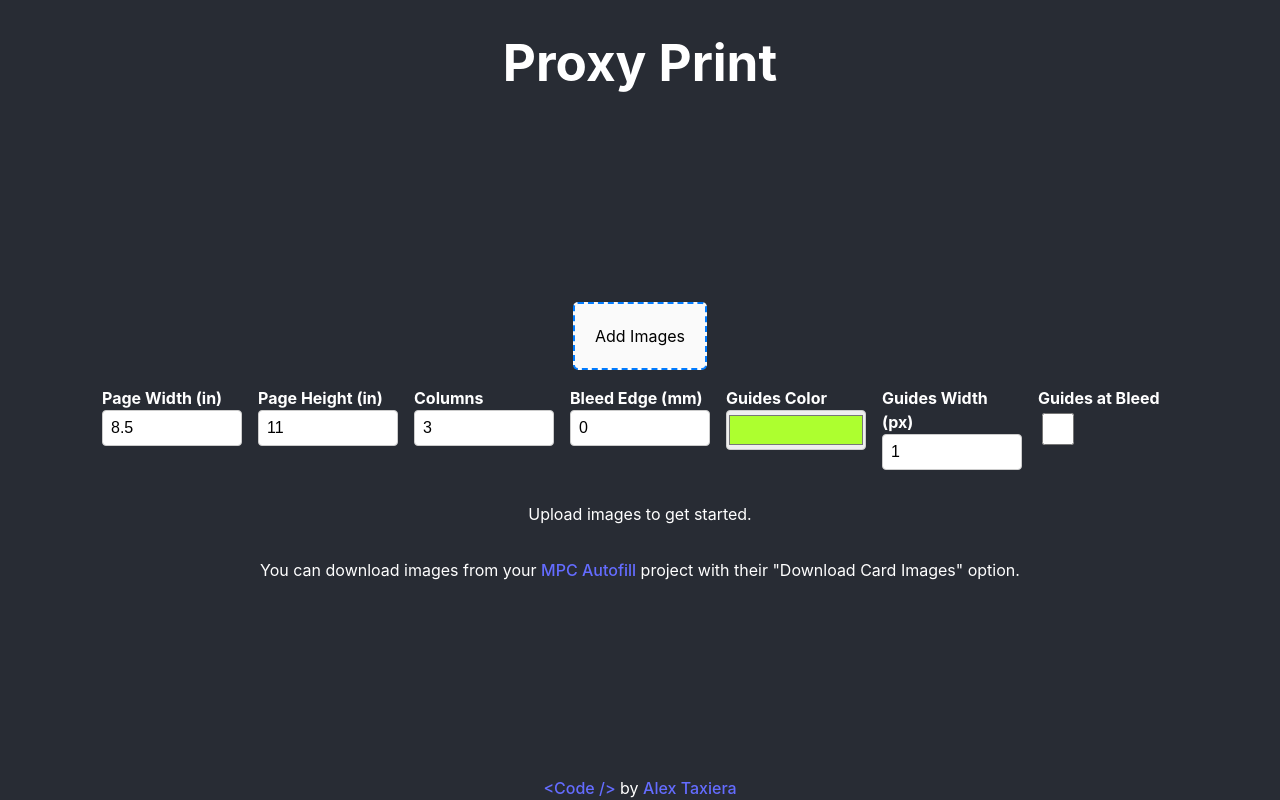
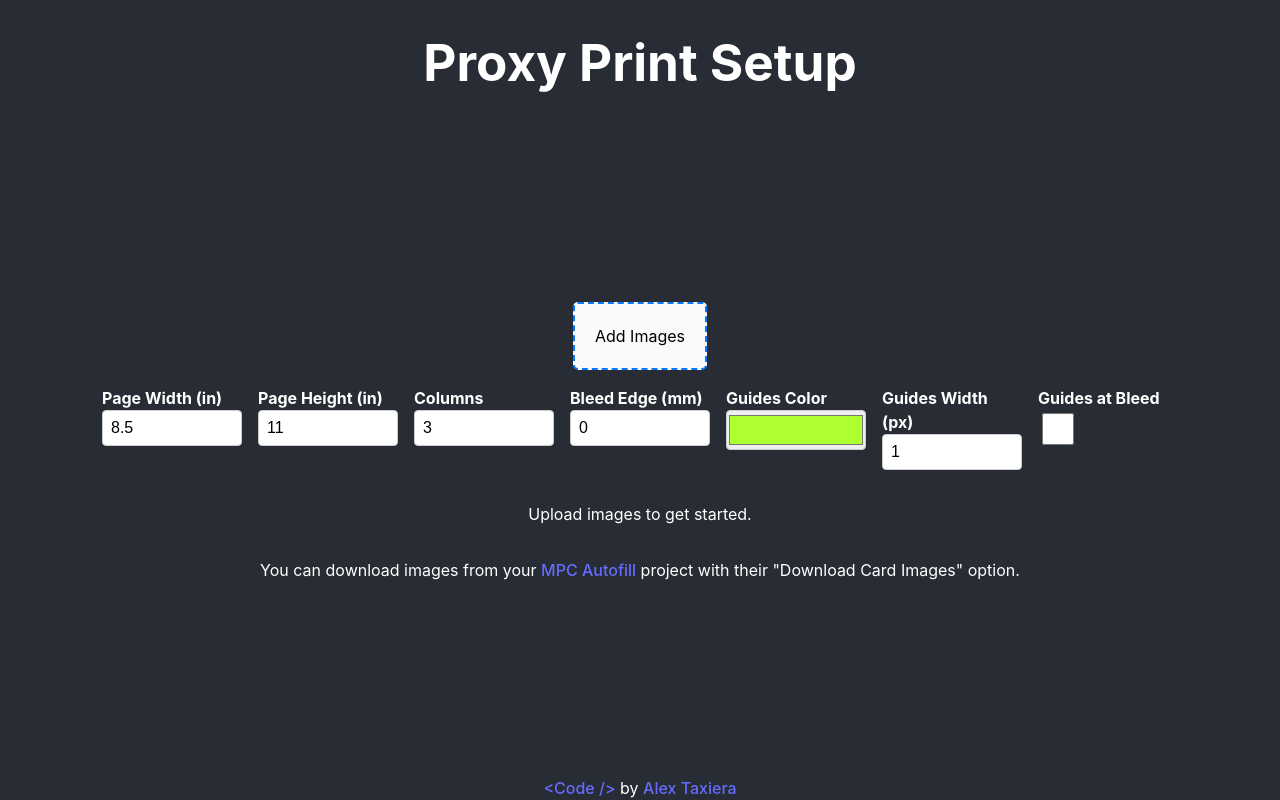
Before and after one commit to alex-taxiera/proxy-print, a React (Vite) app: page / in a window 1280 px wide. Built offline with nearby package versions, Linux system fonts and the light colour scheme.

Commit message:
change the name

```diff
--- a/index.html
+++ b/index.html
@@ -4,7 +4,7 @@
     <meta charset="UTF-8" />
     <link rel="icon" type="image/svg+xml" href="/vite.svg" />
     <meta name="viewport" content="width=device-width, initial-scale=1.0" />
-    <title>Proxy Print | Alex Taxiera</title>
+    <title>Proxy Print Setup | Alex Taxiera</title>
   </head>
   <body>
     <div id="root"></div>
--- a/src/App.tsx
+++ b/src/App.tsx
@@ -10,7 +10,7 @@ function App() {
   return (
     <>
       <header id="app-header">
-        <h1>Proxy Print</h1>
+        <h1>Proxy Print Setup</h1>
       </header>
       <SettingsProvider>
         <ImagesProvider>
```
Also changed, not shown: 1 other file (tests, documents, lock files or other folders).
